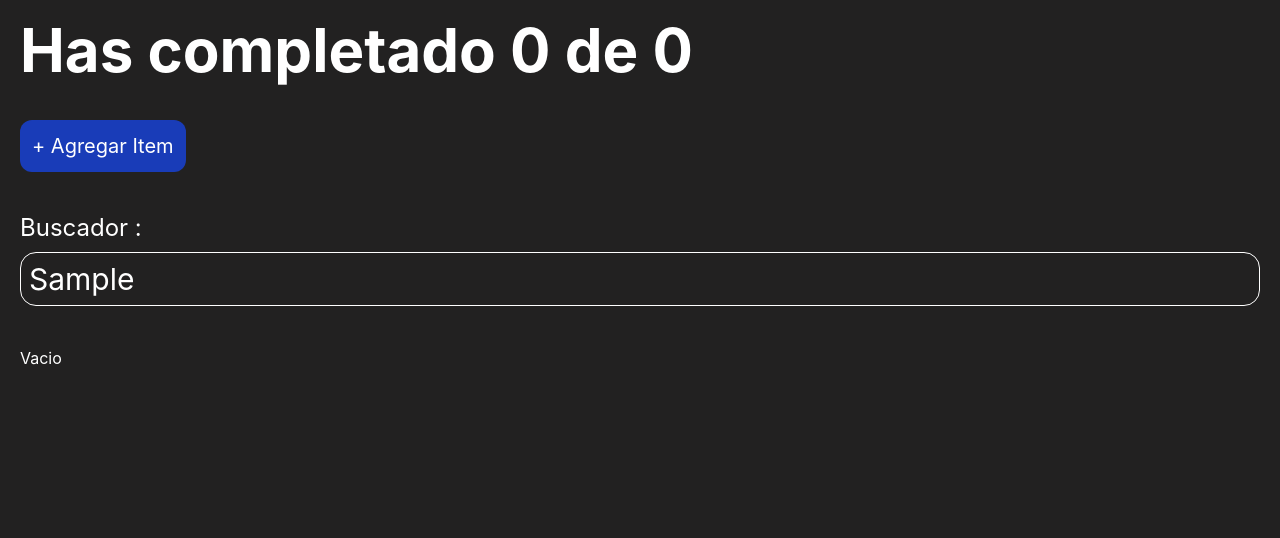
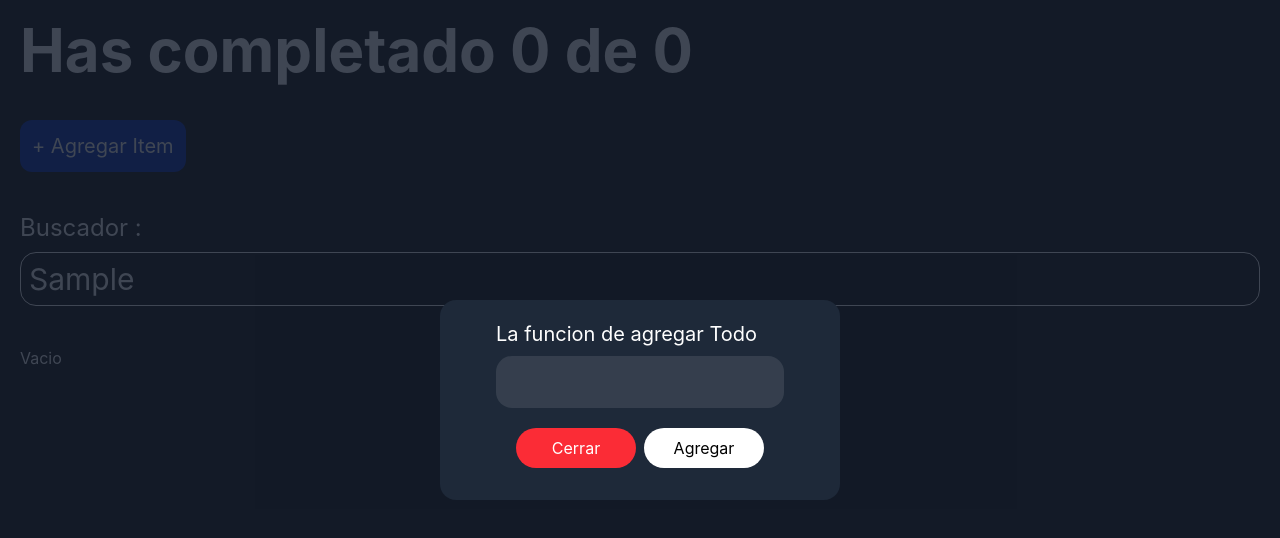
Before and after one commit to MarkoEv/tasksmanager, a React (Vite) app: page / in a window 1280 px wide. Both pictures are taken after typing "Sample" into the empty fields and a click on the button "+ Agregar Item". Shown: the top 538 px of the page. Built offline with nearby package versions, Linux system fonts and the light colour scheme.

Commit message:
Modal styles

```diff
--- a/index.html
+++ b/index.html
@@ -10,6 +10,7 @@
 
 <body>
   <div id="root" class="w-full h-screen grid-cols-1 "></div>
+  <div id="modal" class=""></div>
   <script type="module" src="/src/main.jsx"></script>
 </body>
 
--- a/src/App/AppUI.jsx
+++ b/src/App/AppUI.jsx
@@ -1,3 +1,4 @@
+import React from 'react';
 import TodoButton from '../TodoButton';
 import TodoCount from '../TodoCount';
 import TodoItem from '../TodoItems';
@@ -6,12 +7,20 @@
 import { TodosLoading } from '../TodosLoading/';
 import { TodosError } from '../TodosError/';
 import { EmptyTodos } from '../EmptyTodos/';
+import Modal from '../modal';
 import { TodoContext } from '../TodoContext/';
-import React from 'react';
 
 function AppUI() {
-  const { loading, error, todos, deleteItem, marcarCompletado, textSearch } =
-    React.useContext(TodoContext);
+  const {
+    loading,
+    error,
+    todos,
+    deleteItem,
+    marcarCompletado,
+    textSearch,
+    openModal,
+    setOpenModal,
+  } = React.useContext(TodoContext);
   return (
     <>
       <TodoCount />
@@ -44,6 +53,7 @@
             />
           ))}
       </TodoList>
+      {openModal && <Modal>La funcion de agregar Todo</Modal>}
     </>
   );
 }
--- a/src/TodoButton/index.jsx
+++ b/src/TodoButton/index.jsx
@@ -1,12 +1,15 @@
+import React from 'react';
+import { TodoContext } from '../TodoContext';
+
 function TodoButton() {
+  const { setOpenModal } = React.useContext(TodoContext);
   return (
     <>
       <div className="p-5">
         <button
           className="btn cursor-pointer rounded-xl bg-blue-800 p-3 text-xl hover:opacity-50"
-          onClick={(e) => {
-            console.log(e.target);
-            console.log(e);
+          onClick={() => {
+            setOpenModal(true);
           }}
         >
           + Agregar Item
--- a/src/TodoContext/index.jsx
+++ b/src/TodoContext/index.jsx
@@ -16,6 +16,8 @@
 
   // estado de search
   const [searchValue, setSearchValue] = React.useState('');
+  // estado modAL
+  const [openModal, setOpenModal] = React.useState(false);
   // converir en minusculas
   const textSearch = searchValue.toLocaleLowerCase();
   // funcion para completar
@@ -53,6 +55,8 @@
         deleteItem,
         marcarCompletado,
         textSearch,
+        openModal,
+        setOpenModal,
       }}
     >
       {children}
--- /dev/null
+++ b/src/modal/index.jsx
@@ -0,0 +1,41 @@
+import React from 'react';
+import ReactDOM from 'react-dom';
+import { TodoContext } from '../TodoContext';
+
+function Modal({ children }) {
+  const { setOpenModal } = React.useContext(TodoContext);
+  return ReactDOM.createPortal(
+    <div className="fixed inset-0 flex h-screen w-full items-center justify-center bg-gray-900/80">
+      <div className="h-50 w-100 rounded-2xl bg-gray-800">
+        <div className="grid w-full gap-5 p-5">
+          <div className="grid justify-center gap-2">
+            <label className="text-xl" htmlFor="item">
+              {children}
+            </label>
+            <input
+              type="text"
+              name="item"
+              className="h-13 w-full rounded-2xl bg-white/10 p-5"
+            />
+          </div>
+          <div className="flex justify-center gap-2">
+            <button
+              className="h-10 w-30 cursor-pointer rounded-3xl bg-red-500 text-white hover:opacity-45"
+              onClick={() => {
+                setOpenModal(false);
+              }}
+            >
+              Cerrar
+            </button>
+            <button className="h-10 w-30 cursor-pointer rounded-3xl bg-white text-black hover:opacity-45">
+              Agregar
+            </button>
+          </div>
+        </div>
+      </div>
+    </div>,
+    document.getElementById('modal')
+  );
+}
+
+export default Modal;
```
